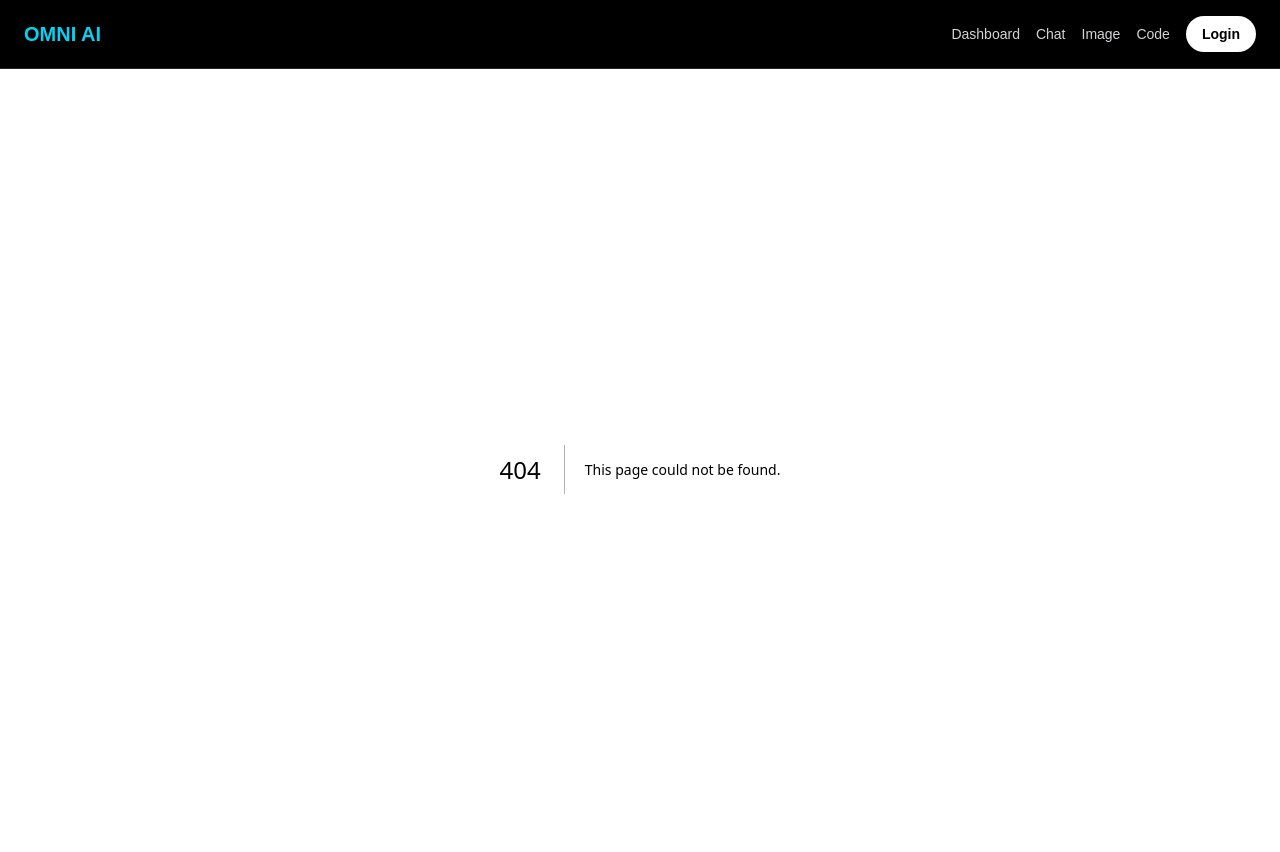
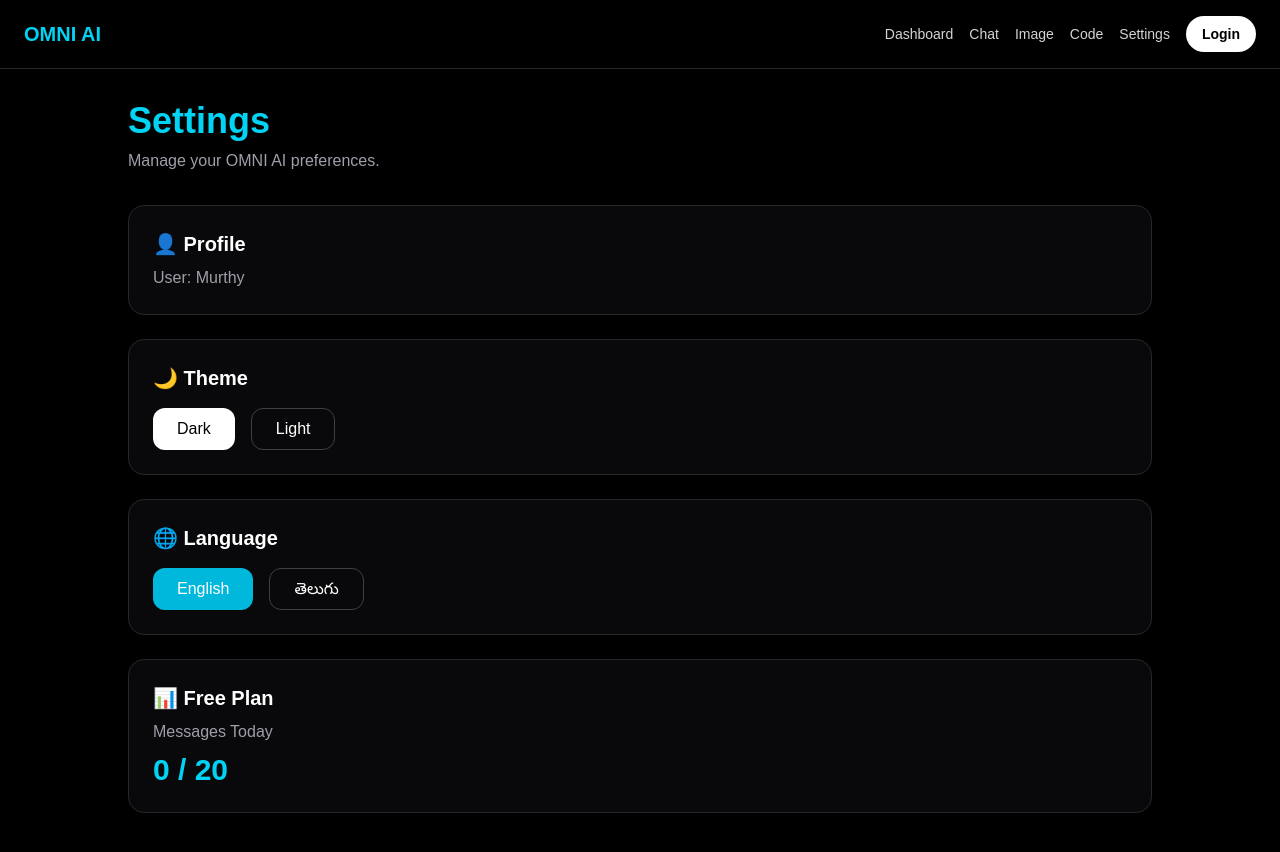
Before and after one commit to murthyAI/omni-ai, a Next.js app in the folder frontend/: page /settings in a window 1280 px wide. Before the commit this address had no page. Shown: the top 852 px of the page. Built offline with nearby package versions, Linux system fonts and the light colour scheme.

Commit message:
Add settings page and dashboard settings navigation

```diff
--- a/frontend/app/dashboard/page.tsx
+++ b/frontend/app/dashboard/page.tsx
@@ -41,6 +41,15 @@ export default function DashboardPage() {
     Generate code with AI.
   </p>
 </Link>
+<Link
+  href="/settings"
+  className="rounded-2xl border border-zinc-800 bg-zinc-950 p-6 hover:border-cyan-400 hover:bg-zinc-900"
+>
+  <h2 className="text-xl font-bold">⚙️ Settings</h2>
+  <p className="mt-2 text-zinc-400">
+    Manage profile, language, theme and plan usage.
+  </p>
+</Link>
         </div>
       </div>
     </main>
--- /dev/null
+++ b/frontend/app/settings/page.tsx
@@ -0,0 +1,73 @@
+export default function SettingsPage() {
+  return (
+    <main className="min-h-screen bg-black p-8 text-white">
+      <div className="mx-auto max-w-5xl">
+
+        <h1 className="text-4xl font-bold text-cyan-400">
+          Settings
+        </h1>
+
+        <p className="mt-2 text-zinc-400">
+          Manage your OMNI AI preferences.
+        </p>
+
+        <div className="mt-8 space-y-6">
+
+          <div className="rounded-2xl border border-zinc-800 bg-zinc-950 p-6">
+            <h2 className="text-xl font-bold">👤 Profile</h2>
+            <p className="mt-2 text-zinc-400">
+              User: Murthy
+            </p>
+          </div>
+
+          <div className="rounded-2xl border border-zinc-800 bg-zinc-950 p-6">
+            <h2 className="text-xl font-bold">
+              🌙 Theme
+            </h2>
+
+            <div className="mt-4 flex gap-4">
+              <button className="rounded-xl bg-white px-6 py-2 text-black">
+                Dark
+              </button>
+
+              <button className="rounded-xl border border-zinc-700 px-6 py-2">
+                Light
+              </button>
+            </div>
+          </div>
+
+          <div className="rounded-2xl border border-zinc-800 bg-zinc-950 p-6">
+            <h2 className="text-xl font-bold">
+              🌐 Language
+            </h2>
+
+            <div className="mt-4 flex gap-4">
+              <button className="rounded-xl bg-cyan-500 px-6 py-2">
+                English
+              </button>
+
+              <button className="rounded-xl border border-zinc-700 px-6 py-2">
+                తెలుగు
+              </button>
+            </div>
+          </div>
+
+          <div className="rounded-2xl border border-zinc-800 bg-zinc-950 p-6">
+            <h2 className="text-xl font-bold">
+              📊 Free Plan
+            </h2>
+
+            <p className="mt-2 text-zinc-400">
+              Messages Today
+            </p>
+
+            <p className="mt-2 text-3xl font-bold text-cyan-400">
+              0 / 20
+            </p>
+          </div>
+
+        </div>
+      </div>
+    </main>
+  );
+}
--- a/frontend/components/Navbar.tsx
+++ b/frontend/components/Navbar.tsx
@@ -21,6 +21,9 @@ export default function Navbar() {
           <Link href="/code" className="hover:text-cyan-400">
             Code
           </Link>
+          <Link href="/settings" className="hover:text-cyan-400">
+  Settings
+</Link>
           <Link
             href="/login"
             className="rounded-full bg-white px-4 py-2 font-semibold text-black hover:bg-zinc-200"
```
